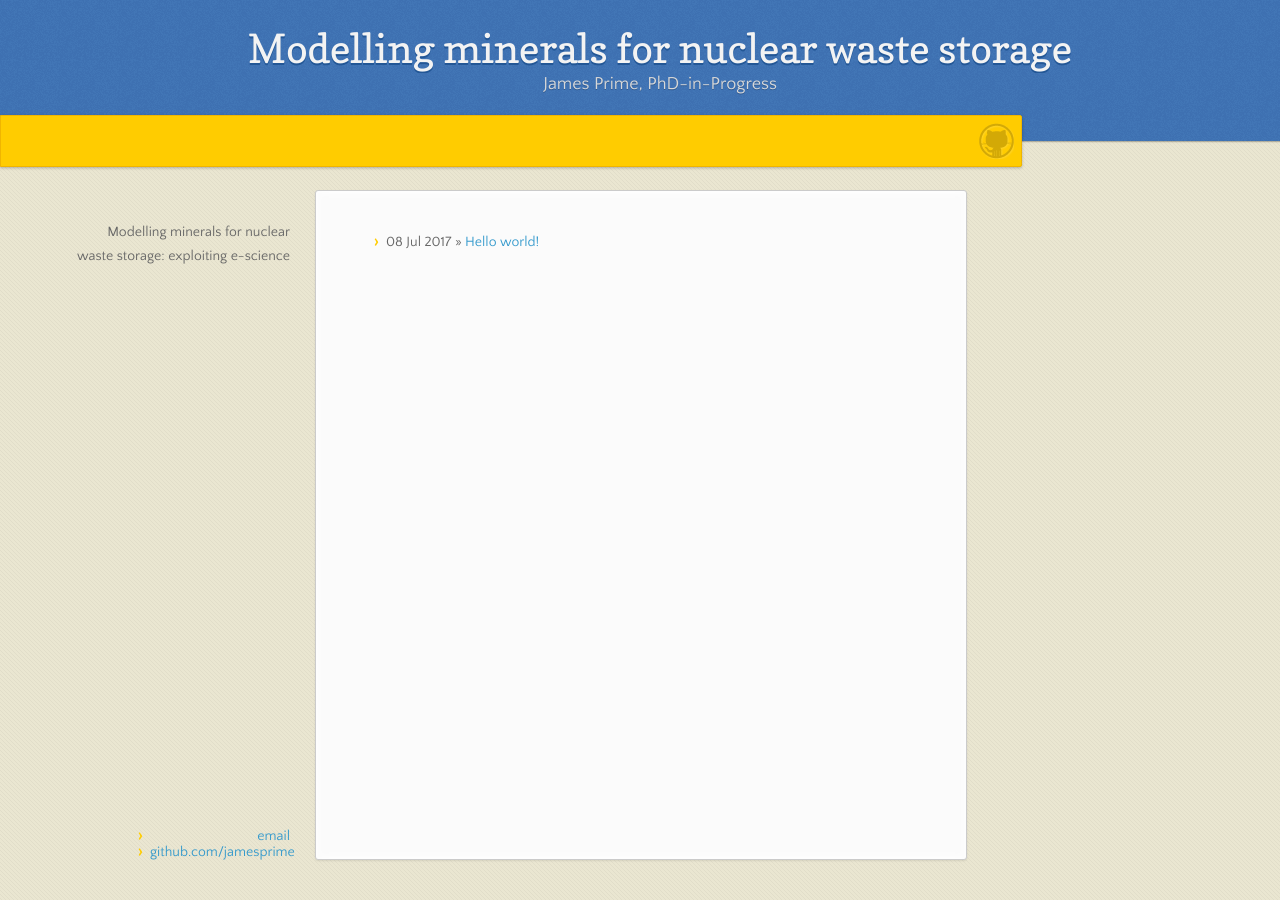
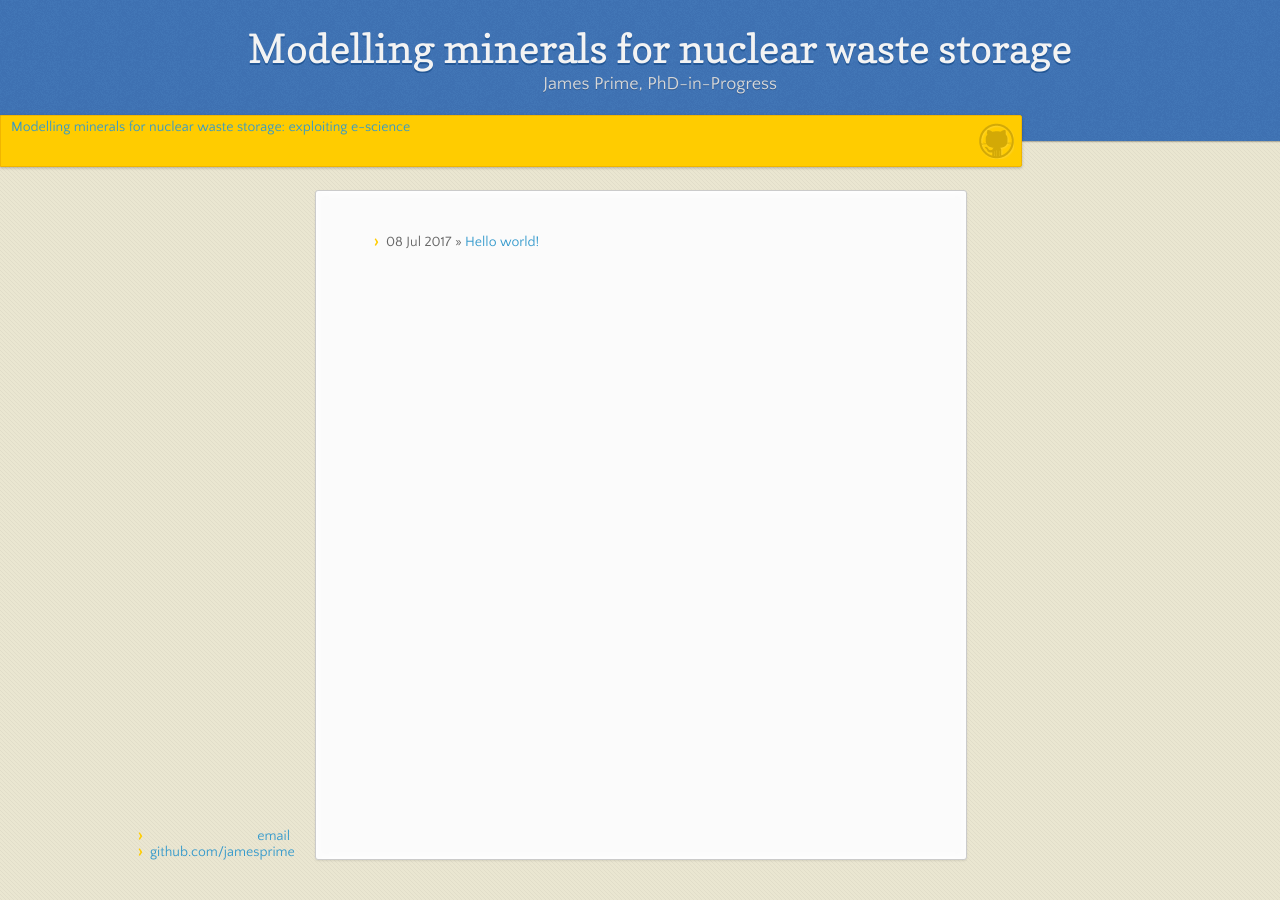
Before and after one commit to jamesprime/jamesprime.github.io, a Jekyll site: the page built from blog/index.html, in a window 1280 px wide. Built offline with Jekyll 4.4.1, drawn with Linux system fonts in a browser that asks for light colours; nearby versions of some CDN libraries.

Commit message:
Updated _includes/nav.html (to comment out nav tags specifically), as a test

```diff
--- a/_includes/nav.html
+++ b/_includes/nav.html
@@ -1,4 +1,4 @@
-<nav class="nav-primary" role="navigation" >
+<!-- <nav class="nav-primary" role="navigation" > -->
     <ul>
         {% for p in site.pages %}
         <li>
@@ -6,4 +6,4 @@
         </li>
         {% endfor %}
     </ul>
-</nav>
+<!-- </nav> -->
```
